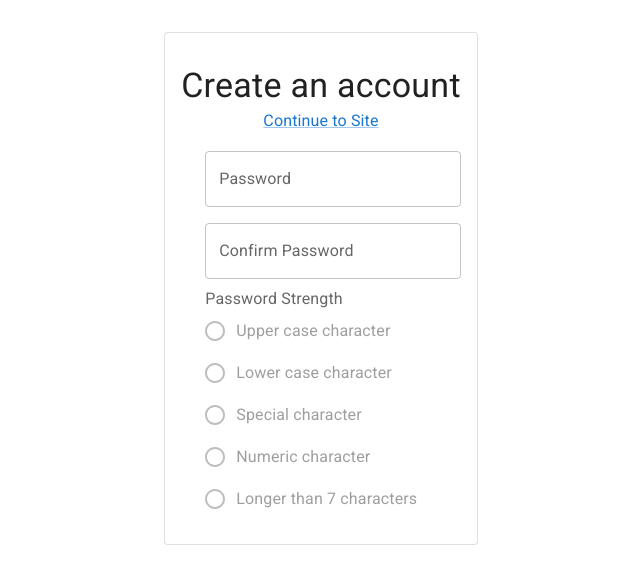
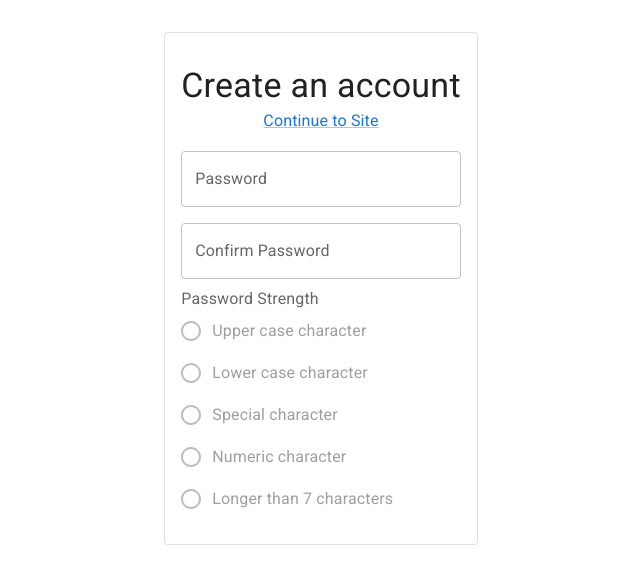
Before and after one commit to JoshuaDouce/password-strength, a React (Create React App) app: page / in a window 1280 px wide. Shown: the top 584 px of the page, without its empty margins (319-959 px from the left). Built offline with nearby package versions, Linux system fonts and the light colour scheme.

Commit message:
refactor password confirm state into custom hook

```diff
--- a/src/components/ConditionsList.js
+++ b/src/components/ConditionsList.js
@@ -4,7 +4,7 @@ import ConditionLabel from './ConditionLabel';
 const ConditionsList = ({ inputForConditions, conditions, legend }) => {
   return (
     <Box sx={{ display: 'flex', flexDirection: 'column' }}>
-      <FormControl sx={{ ml: 3, mt: 1 }} component="fieldset" variant="standard">
+      <FormControl sx={{ mt: 1 }} component="fieldset" variant="standard">
         {legend && <FormLabel component="legend">{legend}</FormLabel>}
         <>
           {conditions.map(({ condition, label }) => (
--- a/src/components/PasswordConfirmation.js
+++ b/src/components/PasswordConfirmation.js
@@ -1,28 +1,24 @@
-import React, { useEffect, useState } from 'react';
+import React from 'react';
 import { FormHelperText, FormControl } from '@mui/material';
-import { isValid } from '../utils/PasswordUtils';
 import ConfirmationInput from './ConfirmationInput';
 import ConditionsList from './ConditionsList';
 import { strengthConditions } from '../utils/PasswordStrengthConditions';
+import usePasswordConfirmation from '../hooks/usePasswordConfirmation';
 
 function PasswordConfirmation() {
-  const [password, setPassword] = useState('');
-  const [confirmPassword, setConfirmPassword] = useState('');
-  const [passwordsMatch, setPasswordsMatch] = useState(password === confirmPassword);
-  const [passwordInvalid, setPasswordInvalid] = useState(!isValid(password) && password !== '');
-
-  useEffect(() => {
-    const evaluateInputTimeout = setTimeout(() => {
-      setPasswordInvalid(!isValid(password) && password !== '');
-      setPasswordsMatch(password === confirmPassword);
-    }, 500);
-    return () => clearTimeout(evaluateInputTimeout);
-  }, [password, confirmPassword]);
+  const {
+    password,
+    setPassword,
+    confirmPassword,
+    setConfirmPassword,
+    passwordInvalid,
+    passwordsMatch
+  } = usePasswordConfirmation();
 
   return (
     <>
       <FormControl
-        sx={{ ml: 3, display: 'flex' }}
+        sx={{ display: 'flex' }}
         component="fieldset"
         variant="standard"
         error={passwordsMatch || passwordInvalid}>
@@ -40,10 +36,14 @@ function PasswordConfirmation() {
           }}
         />
         {passwordInvalid ? (
-          <FormHelperText sx={{ fontWeight: 'bold' }}>Passwords is invalid</FormHelperText>
+          <FormHelperText sx={{ fontWeight: 'bold' }} error={passwordInvalid}>
+            Passwords is invalid
+          </FormHelperText>
         ) : (
           !passwordsMatch && (
-            <FormHelperText sx={{ fontWeight: 'bold' }}>Passwords do not match</FormHelperText>
+            <FormHelperText sx={{ fontWeight: 'bold' }} error={!passwordsMatch}>
+              Passwords do not match
+            </FormHelperText>
           )
         )}
       </FormControl>
--- /dev/null
+++ b/src/hooks/usePasswordConfirmation.js
@@ -0,0 +1,28 @@
+import { useEffect, useState } from 'react';
+import { isValid } from '../utils/PasswordUtils';
+
+function usePasswordConfirmation() {
+  const [password, setPassword] = useState('');
+  const [confirmPassword, setConfirmPassword] = useState('');
+  const [passwordsMatch, setPasswordsMatch] = useState(password === confirmPassword);
+  const [passwordInvalid, setPasswordInvalid] = useState(!isValid(password) && password !== '');
+
+  useEffect(() => {
+    const evaluateInputTimeout = setTimeout(() => {
+      setPasswordInvalid(!isValid(password) && password !== '');
+      setPasswordsMatch(password === confirmPassword);
+    }, 500);
+    return () => clearTimeout(evaluateInputTimeout);
+  }, [password, confirmPassword]);
+
+  return {
+    password,
+    setPassword,
+    confirmPassword,
+    setConfirmPassword,
+    passwordsMatch,
+    passwordInvalid
+  };
+}
+
+export default usePasswordConfirmation;
```
